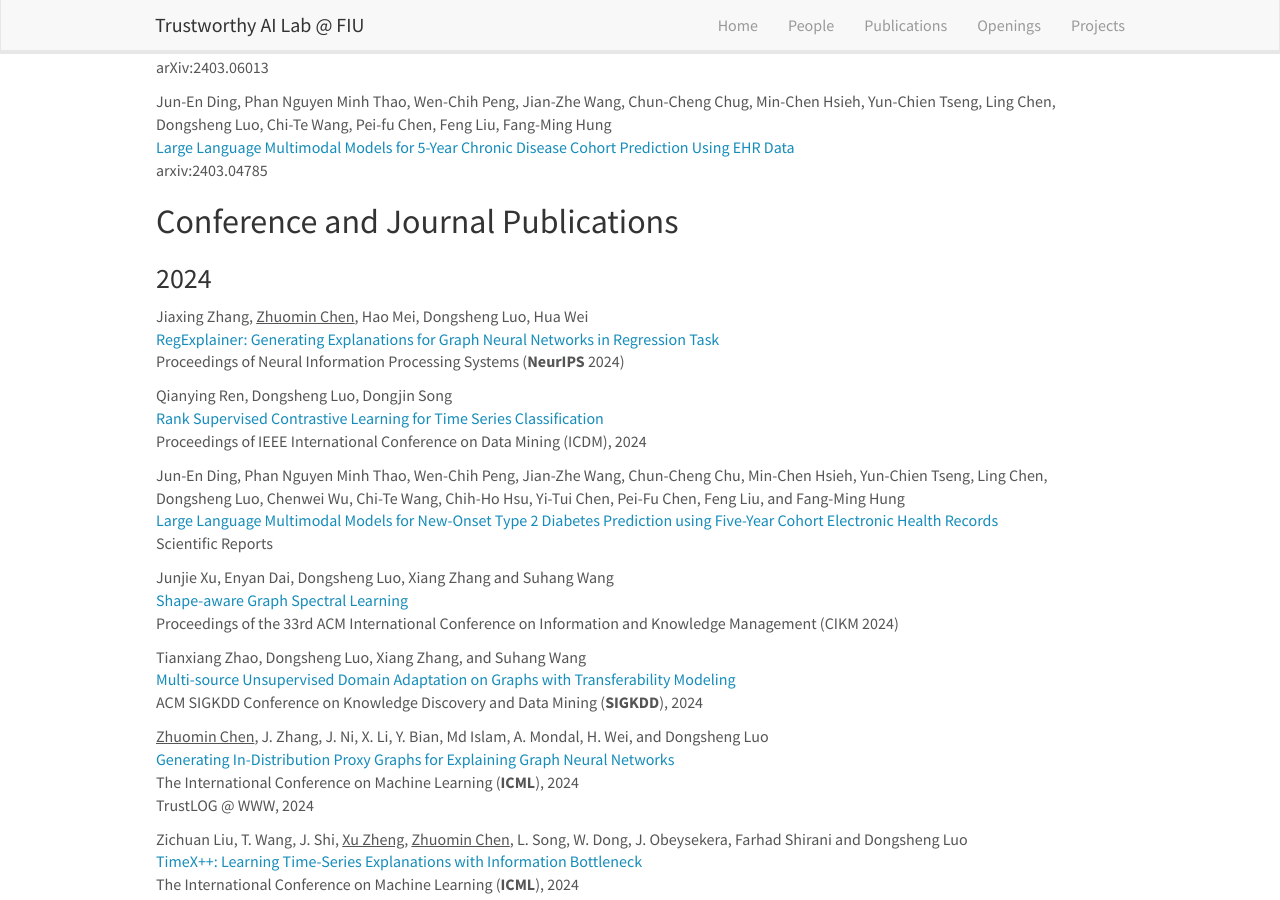
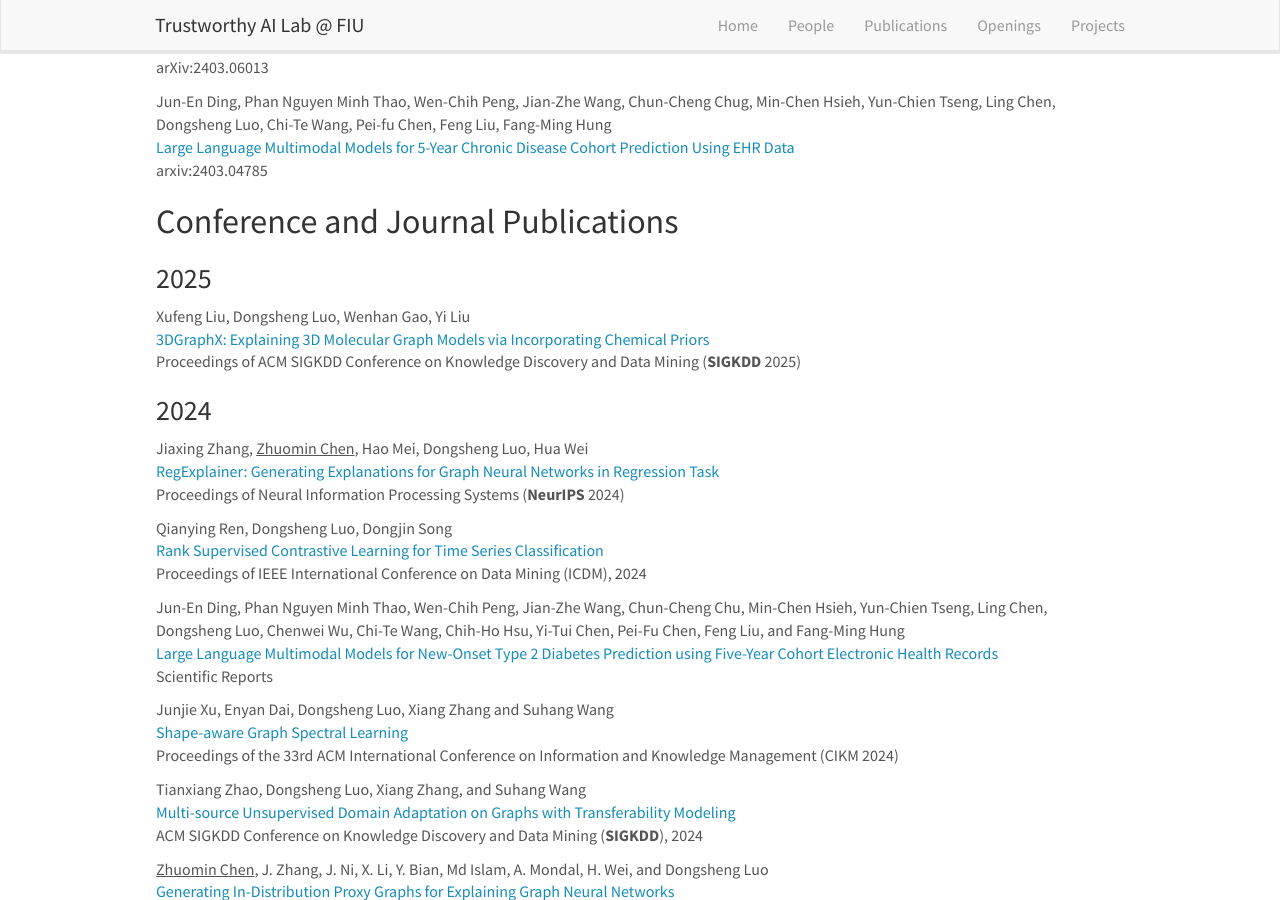
Before and after one commit to trustai4s-lab/trustai4s-lab.github.io, a Jekyll site: the page built from _pages/publications.md, in a window 1280 px wide and 900 px high, scrolled down 882 px. Built offline with Jekyll 4.4.1, drawn with Linux system fonts in a browser that asks for light colours; nearby versions of some CDN libraries.

Commit message:
Update publications.md

```diff
--- a/_pages/publications.md
+++ b/_pages/publications.md
@@ -55,6 +55,13 @@
 
 
 ## Conference and Journal Publications
+
+### 2025
+
+Xufeng Liu, Dongsheng Luo, Wenhan Gao, Yi Liu\
+[3DGraphX: Explaining 3D Molecular Graph Models via Incorporating Chemical Priors]()\
+Proceedings of ACM SIGKDD Conference on Knowledge Discovery and Data Mining (**SIGKDD** 2025)
+
 
 ### 2024
 
```
